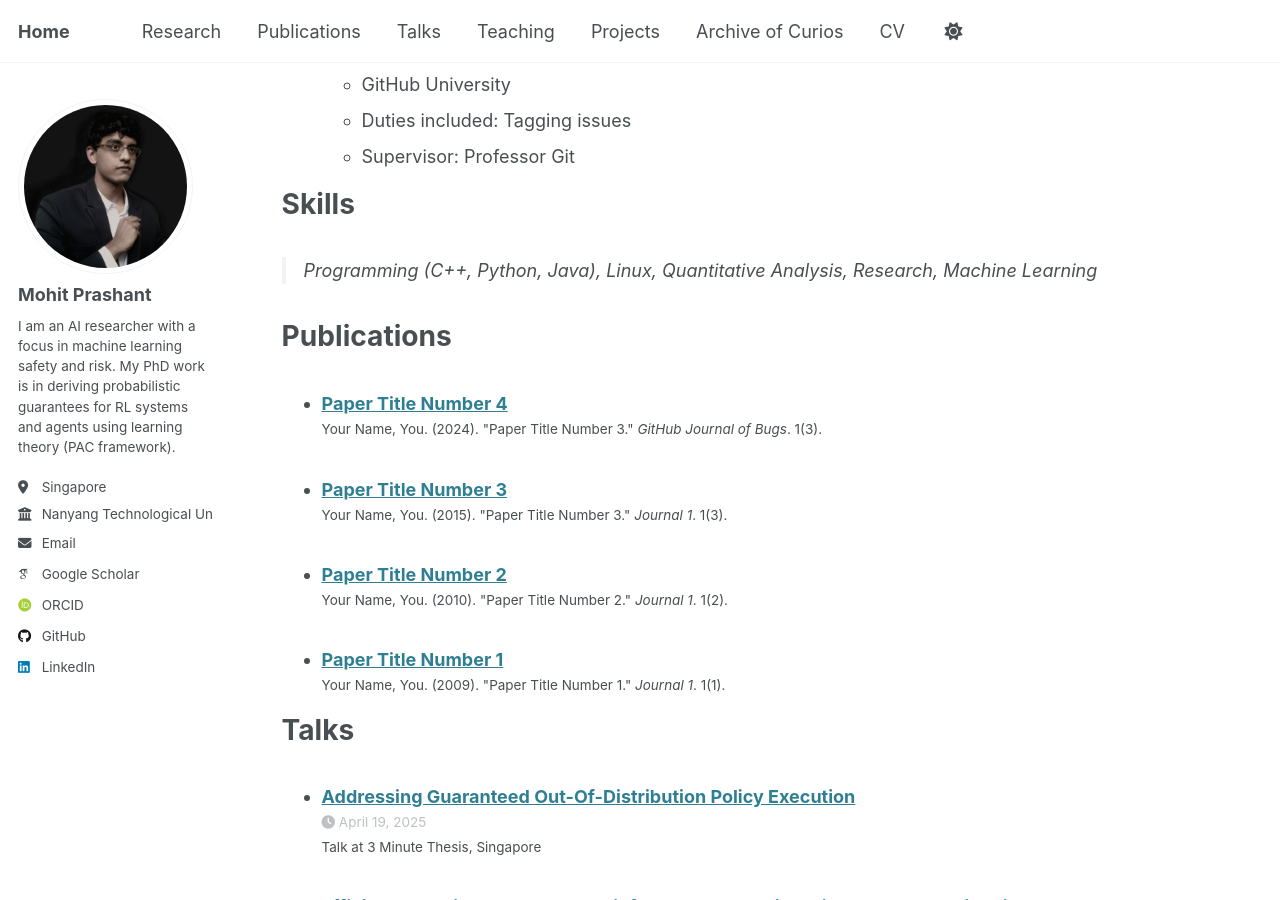
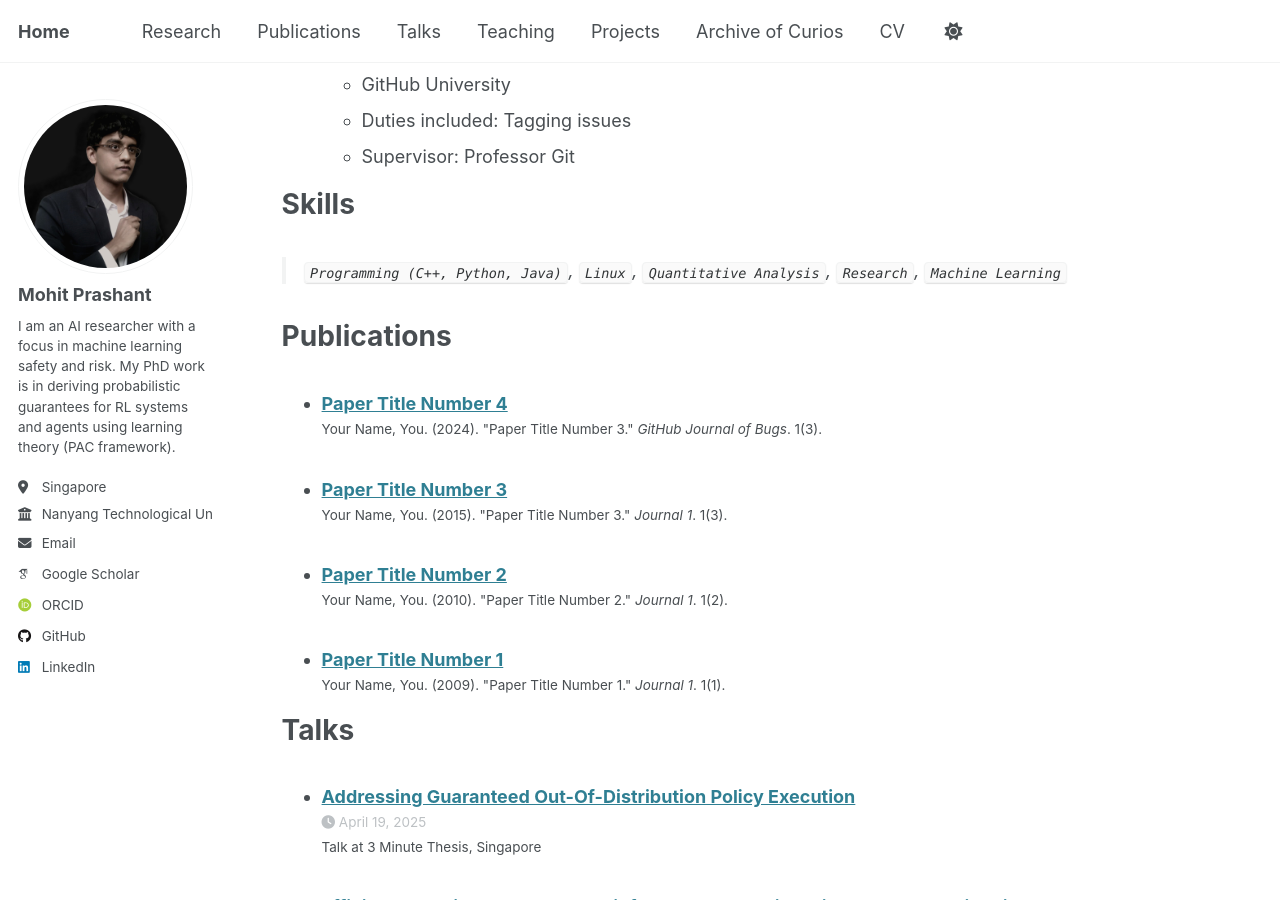
Before and after one commit to mohitprashant/mohitprashant.github.io, a Jekyll site: the page built from _pages/cv.md, in a window 1280 px wide and 900 px high, scrolled down 736 px. Built offline with Jekyll 4.4.1, drawn with Linux system fonts in a browser that asks for light colours; some web fonts are replaced.

Commit message:
Update cv.md

```diff
--- a/_pages/cv.md
+++ b/_pages/cv.md
@@ -40,7 +40,7 @@ Work experience
 
 Skills
 ======
-> Programming (C++, Python, Java), Linux, Quantitative Analysis, Research, Machine Learning
+> `Programming (C++, Python, Java)`, `Linux`, `Quantitative Analysis`, `Research`, `Machine Learning`
 
 
 
```
